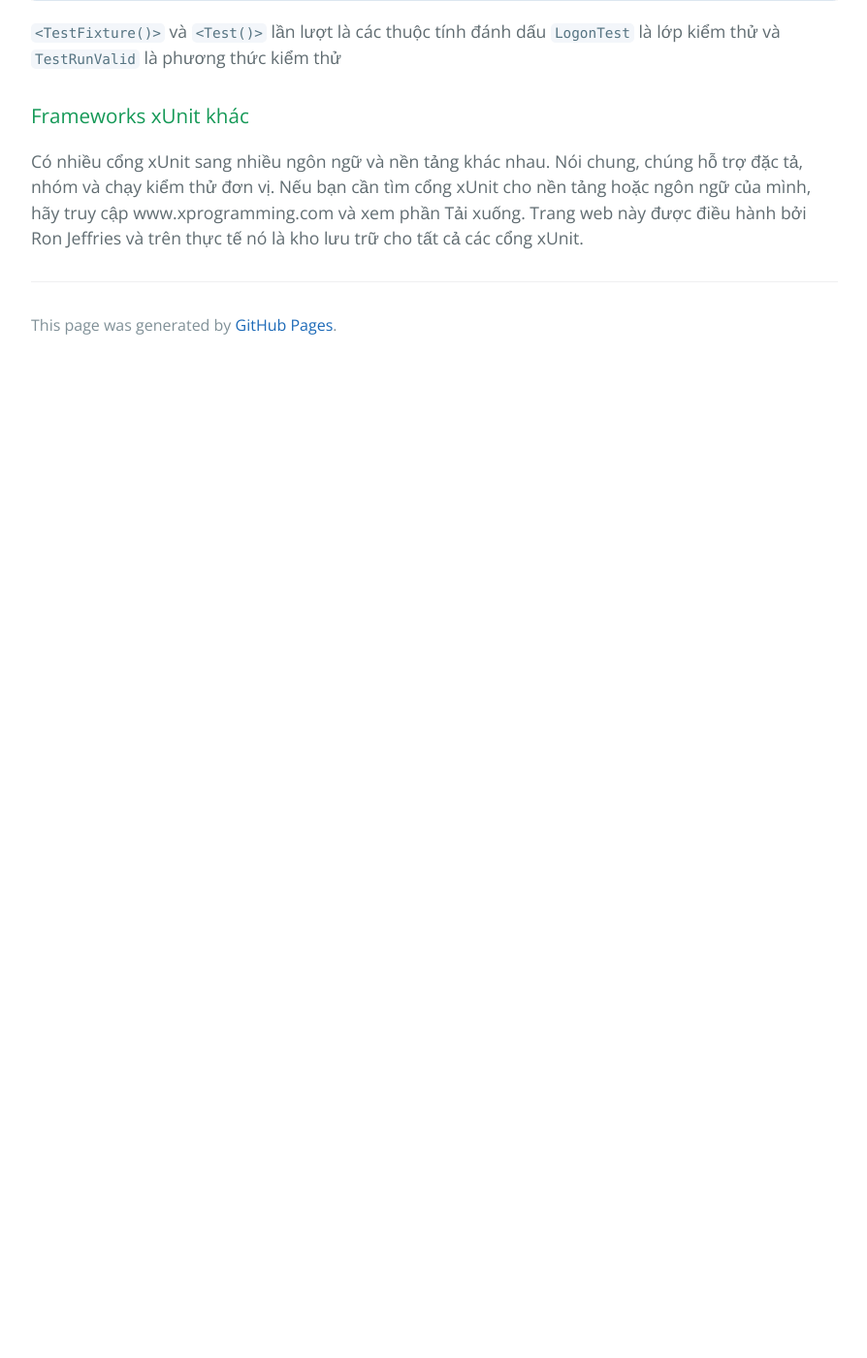
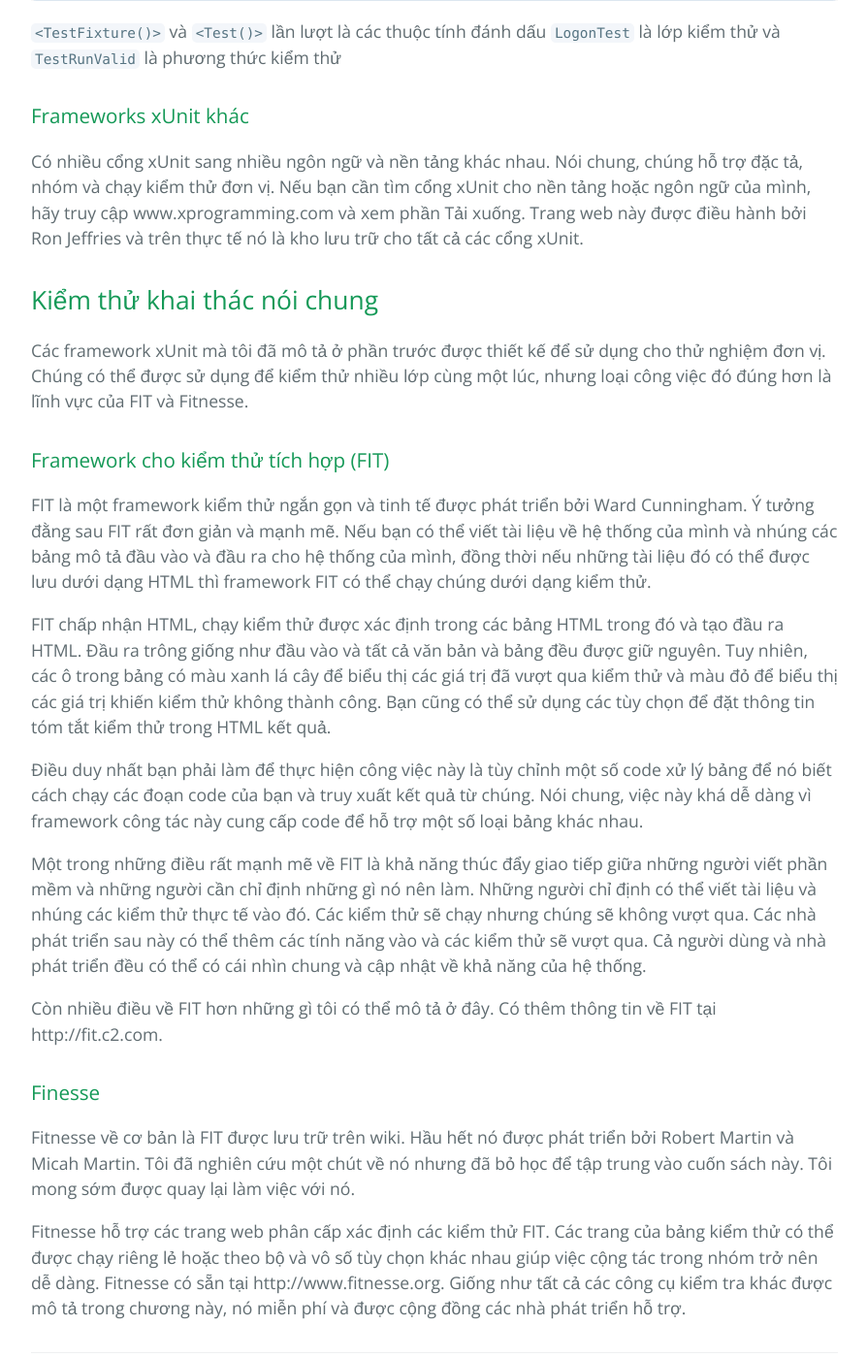
Before and after one commit to HaiBV/haibv.github.io, a Jekyll site: the page built from working-effectively-with-legacy-code/chapter-5-tools.md, in a window 1280 px wide and 1400 px high, scrolled down 8231 px. Shown: the whole window at 97% size, without its empty margins (192-1086 px from the left). Built offline with Jekyll 4.4.1, drawn with Linux system fonts in a browser that asks for light colours; our own code applies the rules of GitHub Pages for plain Markdown files; before the commit the page ends 8610 px from its top, so only the background shows below that; some of the changed text lies outside the part shown.

Commit message:
Book - Working Efectively with Legacy Code - P1 - C5

````diff
--- a/working-effectively-with-legacy-code/chapter-5-tools.md
+++ b/working-effectively-with-legacy-code/chapter-5-tools.md
@@ -181,9 +181,9 @@ Cả CppUnit và CppUnitLite đều phù hợp cho kiểm thử khai thác. Các
 
 ### NUnit
 
-NUnit là một khung thử nghiệm cho các ngôn ngữ .NET. Bạn có thể viết bài kiểm tra mã C#, mã VB.NET hoặc bất kỳ ngôn ngữ nào khác chạy trên nền tảng .NET. NUnit hoạt động rất gần với JUnit. Sự khác biệt đáng kể là nó sử dụng các thuộc tính để đánh dấu các phương pháp kiểm tra và các lớp kiểm tra. Cú pháp của các thuộc tính phụ thuộc vào ngôn ngữ .NET mà các bài kiểm tra được viết.
+NUnit là một framework kiểm thử cho các ngôn ngữ .NET. Bạn có thể viết kiểm thử code C#, code VB.NET hoặc bất kỳ ngôn ngữ nào khác chạy trên nền tảng .NET. NUnit hoạt động rất gần với JUnit. Sự khác biệt đáng kể là nó sử dụng các thuộc tính để đánh dấu các phương pháp kiểm tra và các lớp kiểm tra. Cú pháp của các thuộc tính phụ thuộc vào ngôn ngữ .NET mà các kiểm thử được viết.
 
-Đây là bài kiểm tra NUnit được viết bằng VB.NET:
+Đây là kiểm thử NUnit được viết bằng VB.NET:
 
 ```cpp
 Imports NUnit.Framework
@@ -206,3 +206,25 @@ End Class
 ### Frameworks xUnit khác
 
 Có nhiều cổng xUnit sang nhiều ngôn ngữ và nền tảng khác nhau. Nói chung, chúng hỗ trợ đặc tả, nhóm và chạy kiểm thử đơn vị. Nếu bạn cần tìm cổng xUnit cho nền tảng hoặc ngôn ngữ của mình, hãy truy cập www.xprogramming.com và xem phần Tải xuống. Trang web này được điều hành bởi Ron Jeffries và trên thực tế nó là kho lưu trữ cho tất cả các cổng xUnit.
+
+## Kiểm thử khai thác nói chung
+
+Các framework xUnit mà tôi đã mô tả ở phần trước được thiết kế để sử dụng cho thử nghiệm đơn vị. Chúng có thể được sử dụng để kiểm thử nhiều lớp cùng một lúc, nhưng loại công việc đó đúng hơn là lĩnh vực của FIT và Fitnesse.
+
+### Framework cho kiểm thử tích hợp (FIT)
+
+FIT là một framework kiểm thử ngắn gọn và tinh tế được phát triển bởi Ward Cunningham. Ý tưởng đằng sau FIT rất đơn giản và mạnh mẽ. Nếu bạn có thể viết tài liệu về hệ thống của mình và nhúng các bảng mô tả đầu vào và đầu ra cho hệ thống của mình, đồng thời nếu những tài liệu đó có thể được lưu dưới dạng HTML thì framework FIT có thể chạy chúng dưới dạng kiểm thử.
+
+FIT chấp nhận HTML, chạy kiểm thử được xác định trong các bảng HTML trong đó và tạo đầu ra HTML. Đầu ra trông giống như đầu vào và tất cả văn bản và bảng đều được giữ nguyên. Tuy nhiên, các ô trong bảng có màu xanh lá cây để biểu thị các giá trị đã vượt qua kiểm thử và màu đỏ để biểu thị các giá trị khiến kiểm thử không thành công. Bạn cũng có thể sử dụng các tùy chọn để đặt thông tin tóm tắt kiểm thử trong HTML kết quả.
+
+Điều duy nhất bạn phải làm để thực hiện công việc này là tùy chỉnh một số code xử lý bảng để nó biết cách chạy các đoạn code của bạn và truy xuất kết quả từ chúng. Nói chung, việc này khá dễ dàng vì framework công tác này cung cấp code để hỗ trợ một số loại bảng khác nhau.
+
+Một trong những điều rất mạnh mẽ về FIT là khả năng thúc đẩy giao tiếp giữa những người viết phần mềm và những người cần chỉ định những gì nó nên làm. Những người chỉ định có thể viết tài liệu và nhúng các kiểm thử thực tế vào đó. Các kiểm thử sẽ chạy nhưng chúng sẽ không vượt qua. Các nhà phát triển sau này có thể thêm các tính năng vào và các kiểm thử sẽ vượt qua. Cả người dùng và nhà phát triển đều có thể có cái nhìn chung và cập nhật về khả năng của hệ thống.
+
+Còn nhiều điều về FIT hơn những gì tôi có thể mô tả ở đây. Có thêm thông tin về FIT tại http://fit.c2.com.
+
+### Finesse
+
+Fitnesse về cơ bản là FIT được lưu trữ trên wiki. Hầu hết nó được phát triển bởi Robert Martin và Micah Martin. Tôi đã nghiên cứu một chút về nó nhưng đã bỏ học để tập trung vào cuốn sách này. Tôi mong sớm được quay lại làm việc với nó.
+
+Fitnesse hỗ trợ các trang web phân cấp xác định các kiểm thử FIT. Các trang của bảng kiểm thử có thể được chạy riêng lẻ hoặc theo bộ và vô số tùy chọn khác nhau giúp việc cộng tác trong nhóm trở nên dễ dàng. Fitnesse có sẵn tại http://www.fitnesse.org. Giống như tất cả các công cụ kiểm tra khác được mô tả trong chương này, nó miễn phí và được cộng đồng các nhà phát triển hỗ trợ.
````
